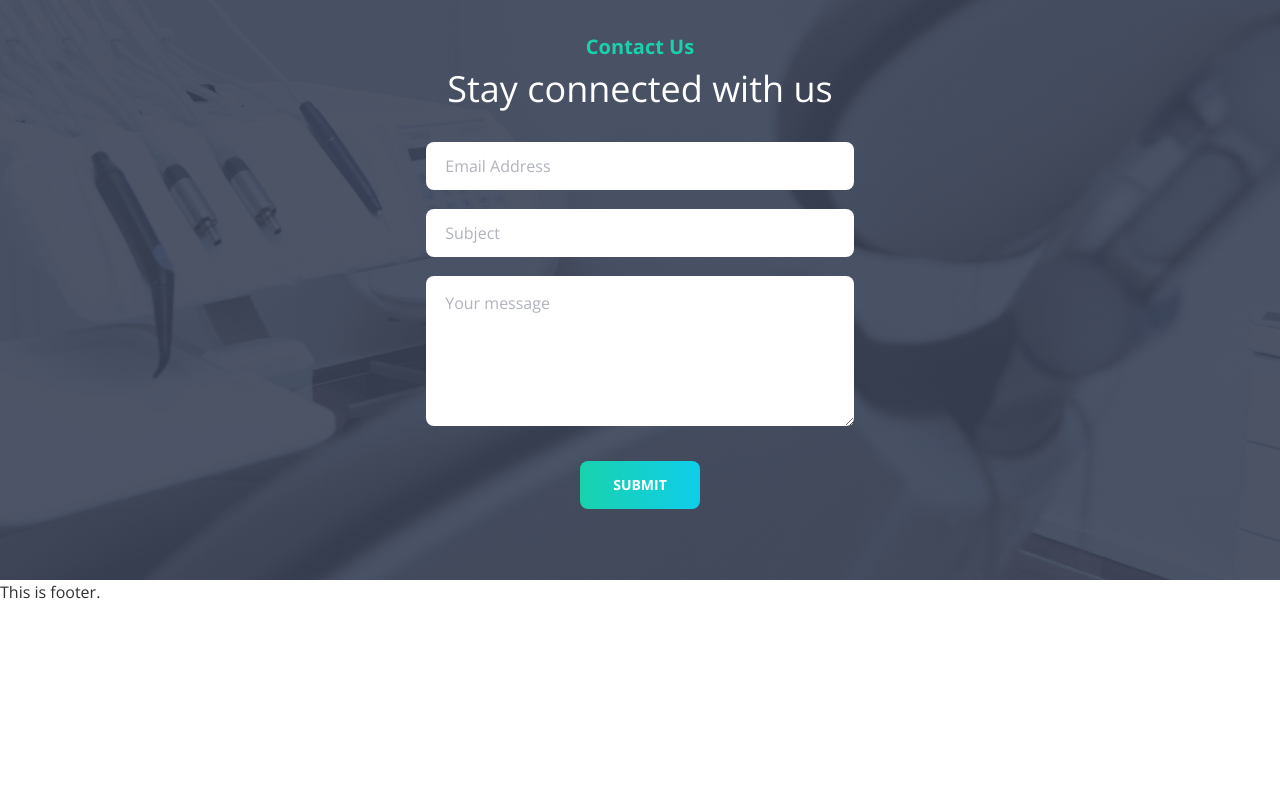
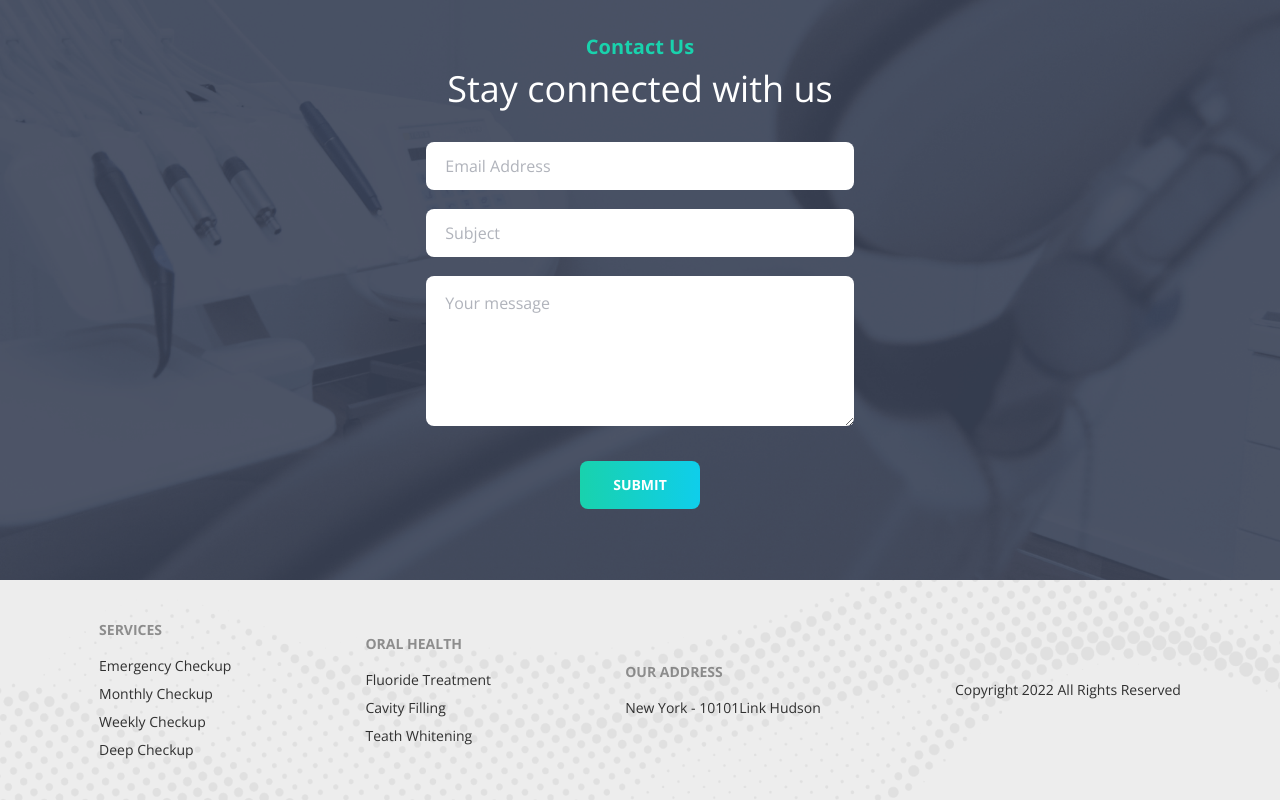
Before and after one commit to md-atiqurrahman/doctors-door-client, a React (Create React App) app: page / in a window 1280 px wide. Shown: the part 3932-4732 px from the top of the page. Before the commit the page ends 4536 px from the top, so only its background shows below. Built offline with nearby package versions, Linux system fonts and the light colour scheme.

Commit message:
start implementing the footer section

```diff
--- a/src/Pages/Shared/Footer/Footer.js
+++ b/src/Pages/Shared/Footer/Footer.js
@@ -1,11 +1,31 @@
-import React from 'react';
+import React from "react";
+import { Link } from "react-router-dom";
 
 const Footer = () => {
-    return (
-        <footer>
-            <h2>This is footer.</h2>
-        </footer>
-    );
+  return (
+    <footer className="footer place-items-center p-10 bg-base-200 text-base-content bg-footerBg bg-cover bg-center bg-no-repeat">
+      <div>
+        <span className="footer-title">Services</span>
+        <Link className="link link-hover">Emergency Checkup</Link>
+        <Link className="link link-hover">Monthly Checkup</Link>
+        <Link className="link link-hover">Weekly Checkup</Link>
+        <Link className="link link-hover">Deep Checkup</Link>
+      </div>
+      <div>
+        <span className="footer-title">ORAL HEALTH</span>
+        <Link className="link link-hover">Fluoride Treatment</Link>
+        <Link className="link link-hover">Cavity Filling</Link>
+        <Link className="link link-hover">Teath Whitening</Link>
+      </div>
+      <div>
+        <span className="footer-title">OUR ADDRESS</span>
+        <Link className="link link-hover">New York - 10101Link Hudson</Link>
+      </div>
+      <div>
+        <p>Copyright 2022 All Rights Reserved</p>
+      </div>
+    </footer>
+  );
 };
 
 export default Footer;
--- a/tailwind.config.js
+++ b/tailwind.config.js
@@ -19,6 +19,7 @@ module.exports = {
       backgroundImage: {
         bannerBg: "url('/src/assets/images/bg.png')",
         appointmentBg: "url('/src/assets/images/appointment.png')",
+        footerBg: "url('/src/assets/images/footer.png')",
       },
       boxShadow: {
         customShadow: "3px 4px 10px 2px rgba(0, 0, 0, 0.05)",
```
